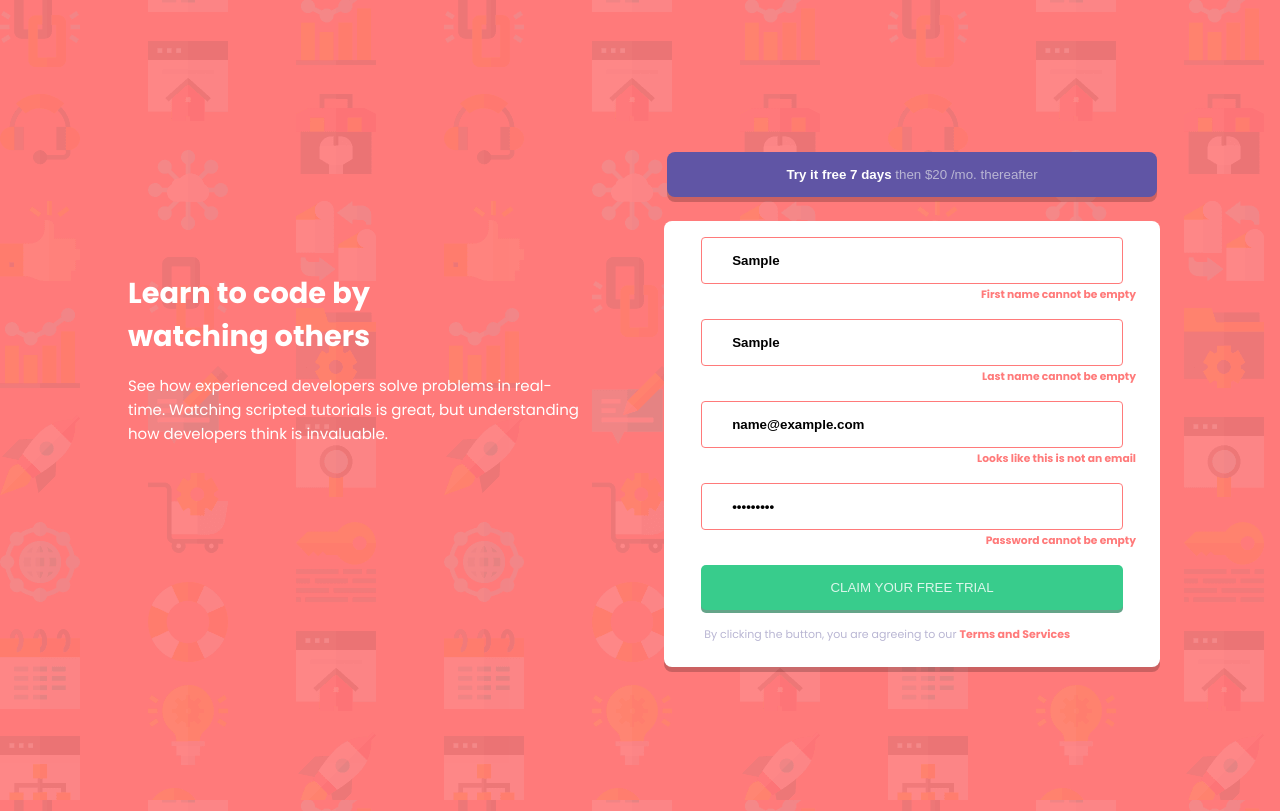
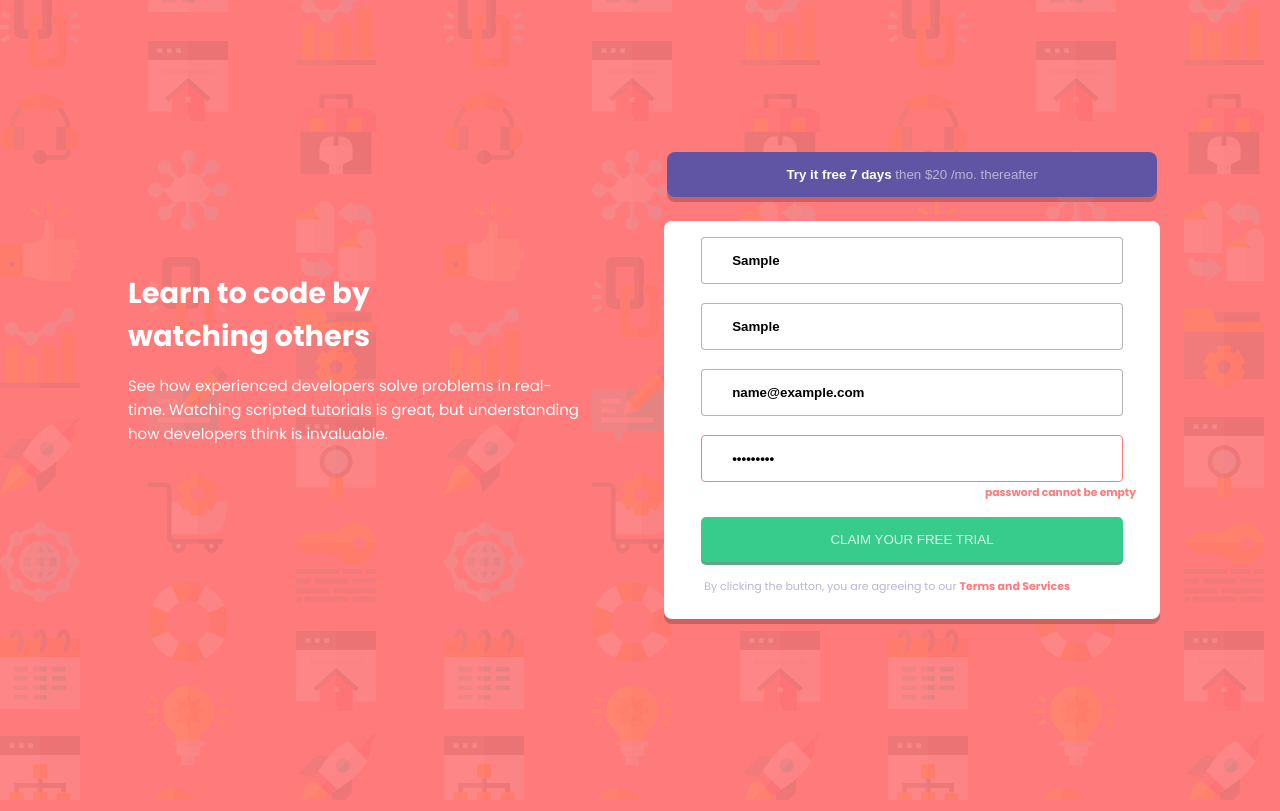
Before and after one commit to FaizanKhan7/Learn-to-code, a plain HTML site: page index.html in a window 1280 px wide. Both pictures are taken after typing "Sample", "Sample", "name@example.com", "Sample123" into the empty fields and a click on the button "CLAIM YOUR FREE TRIAL". Drawn offline with Linux system fonts and the light colour scheme.

Commit message:
form validation done

```diff
--- a/index.html
+++ b/index.html
@@ -4,8 +4,8 @@
 <head>
     <meta charset="UTF-8" />
     <meta name="viewport" content="width=device-width, initial-scale=1.0" />
-    <link href="https://fonts.googleapis.com/css?family=Poppins:400,500,600,700&display=swap" rel="stylesheet">
-    <link rel="stylesheet" href="style.css">
+    <link href="https://fonts.googleapis.com/css?family=Poppins:400,500,600,700&display=swap" rel="stylesheet" />
+    <link rel="stylesheet" href="style.css" />
     <title>DOM - CSS</title>
 
     <script defer src="main.js"></script>
@@ -17,28 +17,36 @@
         <div class="content">
             <header>
                 <h2>Learn to code by watching others</h2>
-                <p>See how experienced developers solve problems in real-time. Watching scripted tutorials is great, but understanding how developers think is invaluable. </p>
+                <p>
+                    See how experienced developers solve problems in real-time. Watching scripted tutorials is great, but understanding how developers think is invaluable.
+                </p>
             </header>
         </div>
         <div class="form">
             <div class="blue-btn">
-                <button class="btn"><span>Try it free 7 days</span> then $20 /mo. thereafter</button>
+                <button class="btn">
+            <span>Try it free 7 days</span> then $20 /mo. thereafter
+          </button>
             </div>
-            <form id="my-form">
-                <input id="firstName" type="text" name="first-name" placeholder="First Name">
+            <form id="my-form" name="form">
+                <input id="firstName" type="text" name="firstname" placeholder="First Name" value="" />
                 <h6 id="firstNameError"></h6>
-                <input id="lastName" type="text" name="last-name" placeholder="Last Name">
+                <input id="lastName" type="text" name="lastname" placeholder="Last Name" value="" />
                 <h6 id="lastNameError"></h6>
-                <input id="email" type="Email" placeholder="Email Address">
+                <input id="email" type="Email" name="email" placeholder="Email Address" value="" />
                 <h6 id="emailError"></h6>
-                <input id="password" type="password" name="password" placeholder="Password">
+                <input id="password" type="password" name="password" placeholder="Password" value="" />
                 <h6 id="passwordError"></h6>
-                <button id="submitButton" onclick="validateFirstName(), validateLastName(), validateEmail(), validatePassword(), firstNameBorder(),lastNameBorder(), emailBorder(),passwordBorder()">Claim your free trial</button>
-                <p>By clicking the button, you are agreeing to our <span>Terms and Services</span></p>
+                <button type="submit" onclick="validateFirstName(), validateLastName(), validateEmail(), validatePassword()">
+            Claim your free trial
+          </button>
+                <p>
+                    By clicking the button, you are agreeing to our
+                    <span>Terms and Services</span>
+                </p>
             </form>
         </div>
     </div>
-
 </body>
 
 </html>
--- a/main.js
+++ b/main.js
@@ -1,102 +1,93 @@
-// console.log("hello World");
+function validateFirstName() {
+    var firstname = document.getElementById("firstName").value;
+    if (firstname == "") {
+        document.getElementById("firstNameError").innerHTML =
+            "First Name cannot be empty";
+        document.getElementById("firstName").style.borderColor =
+            "hsl(0, 100%, 74%)";
+    } else {
+        document.getElementById("firstNameError").innerHTML = "";
+        document.getElementById("firstName").style.borderColor = "";
+    }
+    event.preventDefault();
+}
 
-// var firstName = document.getElementById("firstName").value;
-// if (firstName == null) {
-// var lastName = document.getElementById("last-name").value;
-// var email = document.getElementById("email").value;
-// var password = document.getElementById("password").value;
+function validateLastName() {
+    var lastname = document.getElementById("lastName").value;
+    if (lastname == "") {
+        document.getElementById("lastNameError").innerHTML =
+            "Last Name cannot be empty";
+        document.getElementById("lastName").style.borderColor = "hsl(0, 100%, 74%)";
+    } else {
+        document.getElementById("lastNameError").innerHTML = "";
+        document.getElementById("lastName").style.borderColor = "";
+    }
+    // event.preventDefault();
+}
 
+function validateEmail() {
+    var email = document.getElementById("email").value;
+    // if (email == "" || /^[^@]+@[^@]{2,}\.[^@]{2,}$/.test(email)) {
+    if (email == "") {
+        document.getElementById("emailError").innerHTML =
+            "Looks like this is not an email";
+        document.getElementById("email").style.borderColor = "hsl(0, 100%, 74%)";
+    } else {
+        document.getElementById("emailError").innerHTML = "";
+        document.getElementById("email").style.borderColor = "";
+    }
+}
 
+function validatePassword() {
+    var password = document.getElementById("password").value;
+    if (password == "" || password.length < 10) {
+        document.getElementById("passwordError").innerHTML =
+            "password cannot be empty";
+        document.getElementById("password").style.borderColor = "hsl(0, 100%, 74%)";
+    } else {
+        document.getElementById("passwordError").innerHTML = "";
+        document.getElementById("password").style.borderColor = "";
+    }
+}
 
-// function errorMessage() {
-
-//     var domElement = document.getElementById("firstNameError")
-//     domElement.innerHTML = "first name cannot be empty";
-
+// function validateFirstName() {
+//     var firstname = document.getElementById("firstNameError");
+//     firstname.innerHTML = "First name cannot be empty";
+//     event.preventDefault();
 // }
 
-// function errorMessage2() {
-
-//     var domElement2 = document.getElementById("lastNameError")
-//     domElement2.innerHTML = "last name cannot be empty";
-
-// }
-
-
-// function validateFirstName() {
-//     var firstname = document.getElementById("first-name").value;
-//     if (firstname == "") {
-//         document.getElementById("firstNameError").innerHTML = "first name cannot be empty";
-//     } else {
-
-//     }
-// }
-
-
 // function validateLastName() {
-//     var lastname = document.getElementById("last-name").value;
-//     if (lastname == "") {
-//         document.getElementById("lastNameError").innerHTML = "last name cannot be empty";
-//     } else {
-
-//     }
+//     var lastname = document.getElementById("lastNameError");
+//     lastname.innerHTML = "Last name cannot be empty";
 // }
 
 // function validateEmail() {
-//     var email = document.getElementById("email").value;
-//     if (email == "" || /^[^@]+@[^@]{2,}\.[^@]{2,}$/.test(email)) {} else {
-//         document.getElementById("emailError").innerHTML = "looks like this is not an email";
-//     }
+//     var email = document.getElementById("emailError");
+//     email.innerHTML = "Looks like this is not an email";
 // }
 
 // function validatePassword() {
-//     var password = document.getElementById("password").value;
-//     if (password == "" || password.length < 8) {
-//         document.getElementById("passwordError").innerHTML = "password canoot be empty"
-//     }
+//     var password = document.getElementById("passwordError");
+//     password.innerHTML = "Password cannot be empty";
+// }
+// // border color
+
+// function firstNameBorder() {
+//     var fnameBorder = document.getElementById("firstName");
+//     fnameBorder.style.borderColor = "hsl(0, 100%, 74%)";
 // }
 
-function validateFirstName() {
-    var firstname = document.getElementById("firstNameError");
-    firstname.innerHTML = "First name cannot be empty";
-    event.preventDefault()
-}
+// function lastNameBorder() {
+//     var lnameBorder = document.getElementById("lastName");
+//     lnameBorder.style.borderColor = "hsl(0, 100%, 74%)";
+// }
 
-function validateLastName() {
-    var lastname = document.getElementById("lastNameError");
-    lastname.innerHTML = "Last name cannot be empty";
-}
+// function emailBorder() {
+//     var mailBorder = document.getElementById("email");
+//     mailBorder.style.borderColor = "hsl(0, 100%, 74%)";
+// }
 
-function validateEmail() {
-    var email = document.getElementById("emailError");
-    email.innerHTML = "Looks like this is not an email";
-}
-
-function validatePassword() {
-    var password = document.getElementById("passwordError");
-    password.innerHTML = "Password cannot be empty";
-}
-// border color
-
-function firstNameBorder() {
-    var fnameBorder = document.getElementById("firstName");
-    fnameBorder.style.borderColor = "hsl(0, 100%, 74%)";
-}
-
-
-function lastNameBorder() {
-    var lnameBorder = document.getElementById("lastName");
-    lnameBorder.style.borderColor = "hsl(0, 100%, 74%)";
-}
-
-
-function emailBorder() {
-    var mailBorder = document.getElementById("email");
-    mailBorder.style.borderColor = "hsl(0, 100%, 74%)";
-}
-
-
-function passwordBorder() {
-    var passwordBorder = document.getElementById("password");
-    passwordBorder.style.borderColor = "hsl(0, 100%, 74%)";
-}
+// function passwordBorder() {
+//     var passwordBorder = document.getElementById("password");
+//     passwordBorder.style.borderColor = "hsl(0, 100%, 74%)";
+// }
--- a/style.css
+++ b/style.css
@@ -5,8 +5,8 @@
 }
 
 body {
-        font-family: 'Poppins', sans-serif;
-        background-image: url('images/bg-intro-mobile.png');
+    font-family: "Poppins", sans-serif;
+    background-image: url("images/bg-intro-mobile.png");
     background-color: hsl(0, 100%, 74%);
     font-size: 16px;
 }
@@ -135,7 +135,7 @@
         margin: 0;
         width: 65%;
     }
-        header P {
+    header p {
         width: 90%;
     }
     .btn {
@@ -157,7 +157,7 @@
         font-size: 2rem;
         width: 65%;
     }
-        header P {
+    header p {
         width: 90%;
     }
     h6 {
```
Lines whose indentation alone changed are shown as unchanged.
